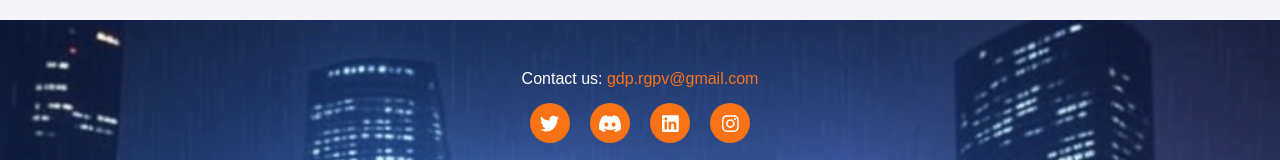
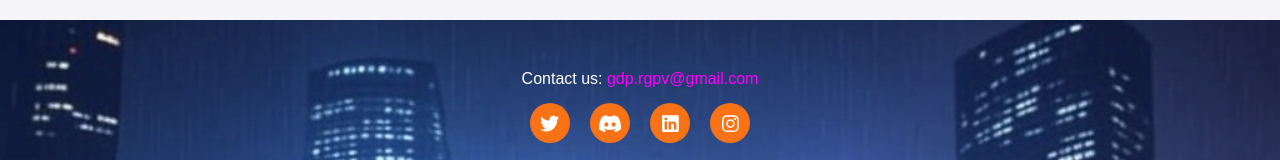
Before and after one commit to aditya22e/Aditya_task-3, a React (Create React App) app: page / in a window 1280 px wide. Shown: the part 3627-3787 px from the top of the page. Built offline with nearby package versions, Linux system fonts and the light colour scheme.

Commit message:
Update Footer.css

```diff
--- a/src/components/Footer/Footer.css
+++ b/src/components/Footer/Footer.css
@@ -16,13 +16,13 @@ footer {
   }
 
   footer a {
-    color: #f97316;
+    color: #ff00ff;
     text-decoration: none;
     transition: color 0.3s;
   }
 
   footer a:hover {
-    color: #ea580c;
+    color: #00f7ff;
   }
 
   .social-icons {
```
